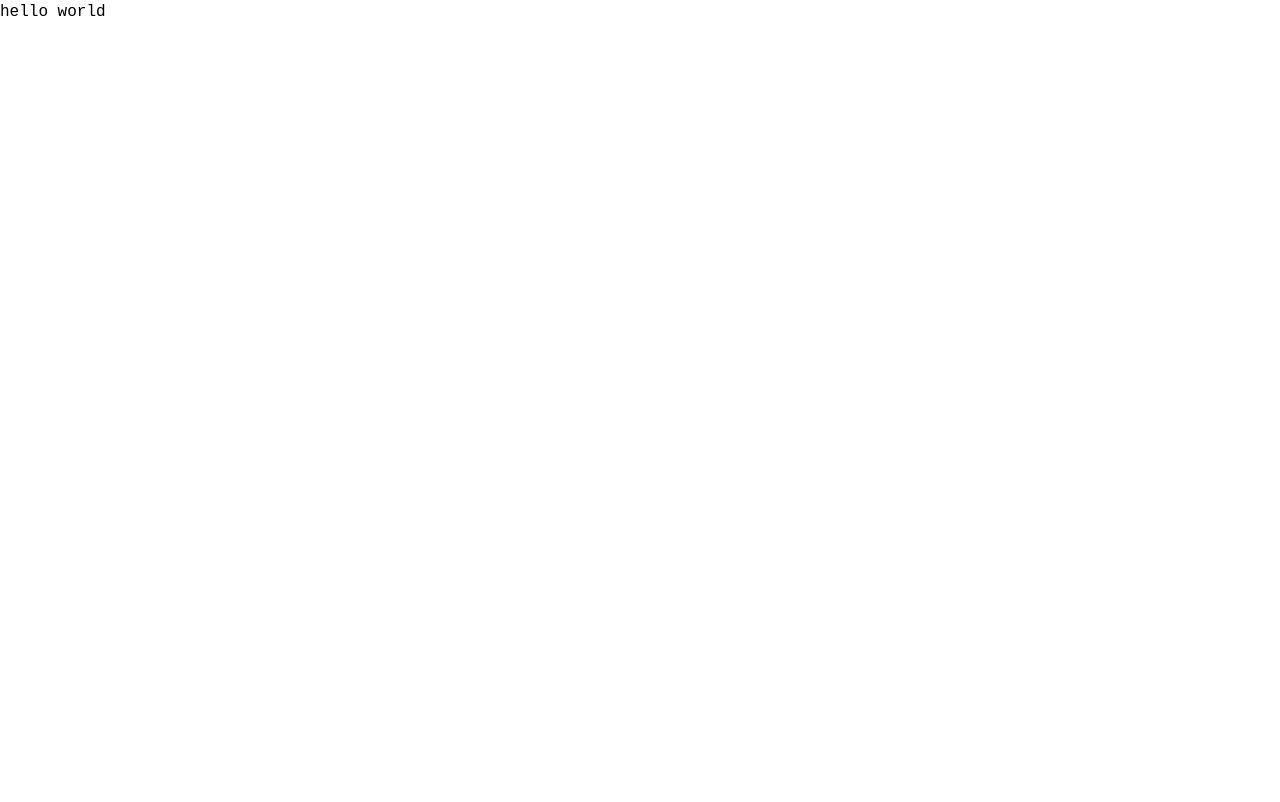
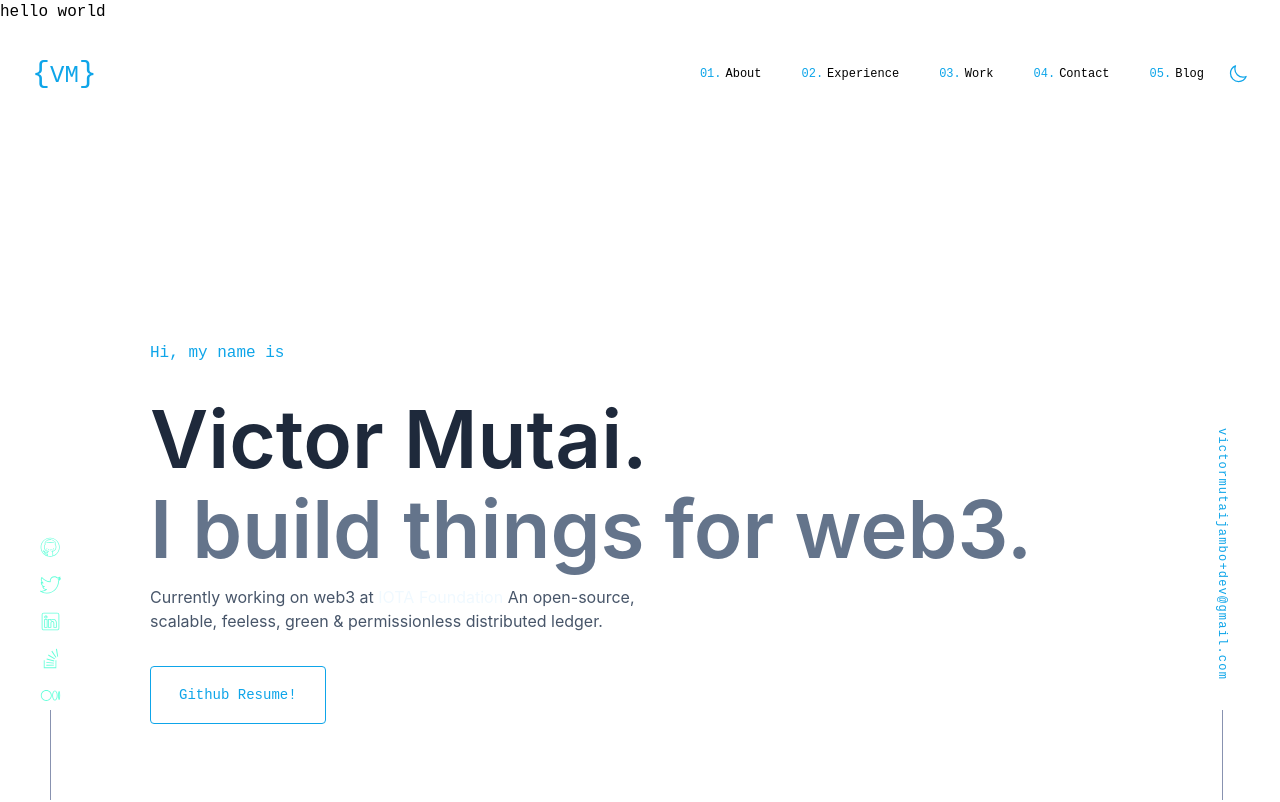
Before and after one commit to victorjambo/profile-v2, a Next.js app: page / in a window 1280 px wide. Shown: the top 802 px of the page. Built offline with nearby package versions, Linux system fonts and the light colour scheme.

Commit message:
more debugging

```diff
--- a/src/app/layout.tsx
+++ b/src/app/layout.tsx
@@ -20,7 +20,7 @@ export default function RootLayout({
       <Header />
       <body className="bg-white dark:bg-slate-900 font-mono">
         {/* <Providers userAgent={userAgent}>{children}</Providers> */}
-        <div>hello world</div>
+        <div>hello world{children}</div>
       </body>
     </html>
   );
```
